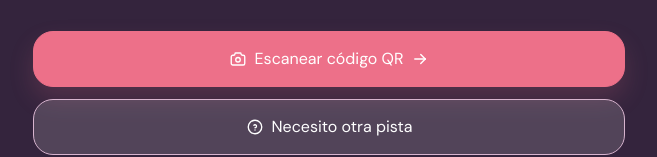
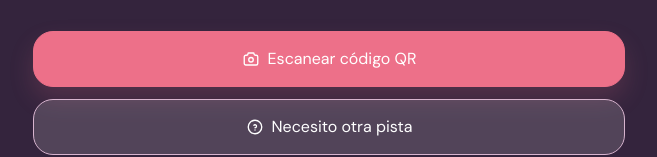
Before and after one commit to raymundo-salazar/our-history, a React (Vite) app: page /pista/1 in a window 1280 px wide. Shown: the part 483-640 px from the top of the page, without its empty margins (311-968 px from the left). Built offline with nearby package versions, Linux system fonts and the light colour scheme.

Commit message:
fix(ui): remove arrow from scan action

```diff
--- a/src/componentes/molecules/HintActions/index.tsx
+++ b/src/componentes/molecules/HintActions/index.tsx
@@ -15,7 +15,9 @@ export const HintActions = ({
 				<IconCamera size={18} stroke={1.8} aria-hidden="true" />
 			)}
 			{continueLabel}
-			<IconArrowRight size={18} stroke={1.8} aria-hidden="true" />
+			{continueLabel !== "Escanear código QR" && (
+				<IconArrowRight size={18} stroke={1.8} aria-hidden="true" />
+			)}
 		</Button>
 		{canRequestHint && (
 			<Button variant="outline" fullWidth onClick={onRequestHint}>
```
